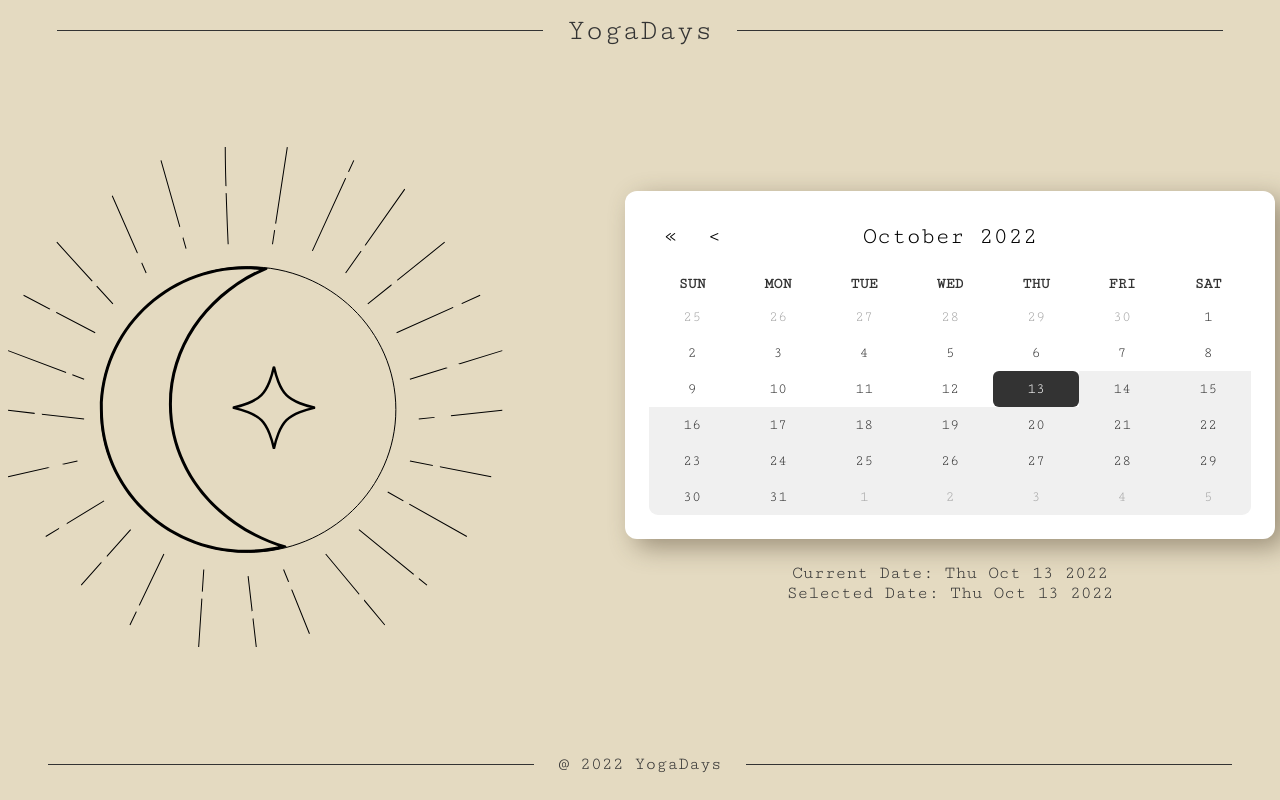
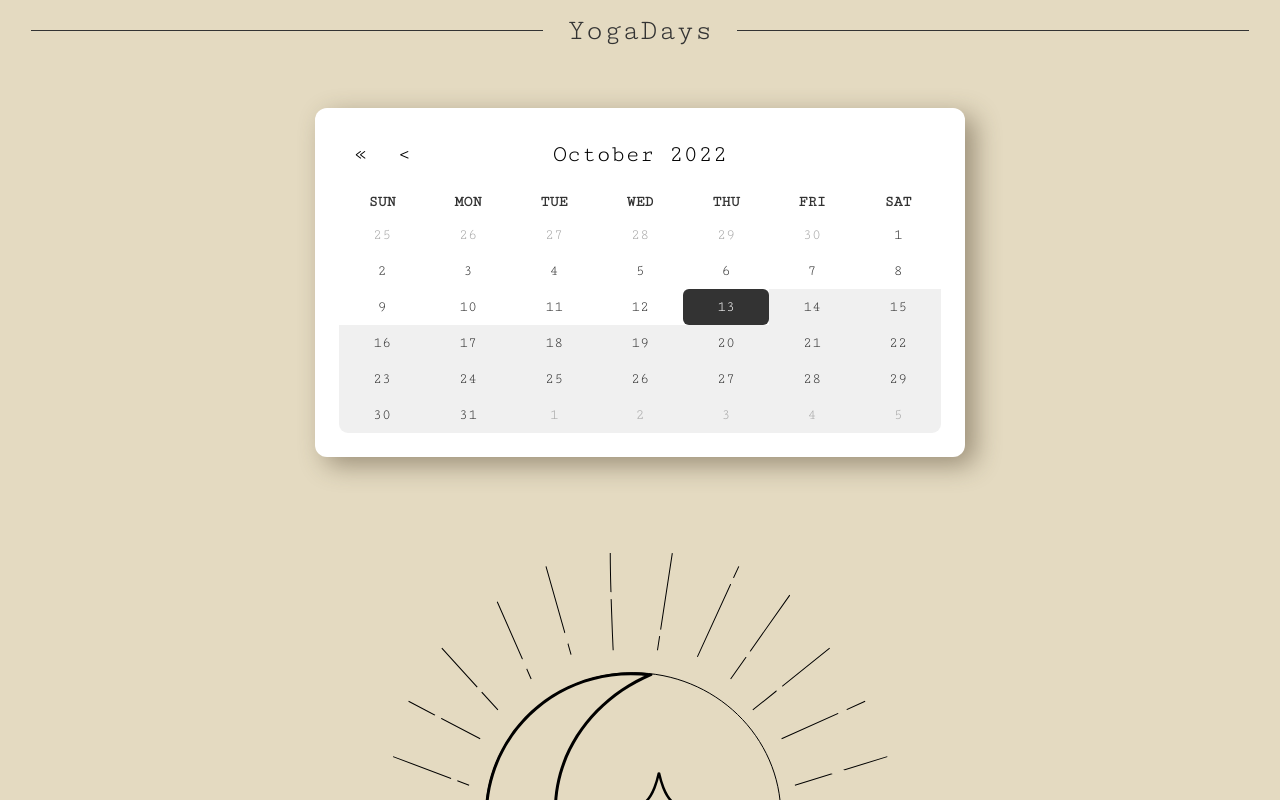
Before and after one commit to Jayden-Doll/YogaDays-Yoga-Tracker, a React (Create React App) app: page / in a window 1280 px wide. Shown: the top 800 px of the page. Built offline with nearby package versions, Linux system fonts and the light colour scheme.

Commit message:
Add video list and randomizer function

```diff
--- a/package.json
+++ b/package.json
@@ -13,7 +13,8 @@
     "react-router": "^6.4.0",
     "react-router-dom": "^6.4.0",
     "react-scripts": "5.0.1",
-    "styled-components": "^5.3.5"
+    "styled-components": "^5.3.5",
+    "uuid": "^9.0.0"
   },
   "scripts": {
     "start": "react-scripts start",
--- a/src/components/navbar/navbar.styles.jsx
+++ b/src/components/navbar/navbar.styles.jsx
@@ -29,7 +29,8 @@ export const Logo = styled(Link)`
 `;
 
 export const Decoration = styled.div`
-  width: 38%;
+  width: 40%;
+  min-width: 10%;
   height: 1px;
 
   background-color: #333;
--- a/src/components/yoga-calendar/yoga-calendar.component.jsx
+++ b/src/components/yoga-calendar/yoga-calendar.component.jsx
@@ -2,7 +2,7 @@ import { useCallback, useEffect, useState } from "react";
 import { useNavigate } from "react-router";
 import { Calendar } from "react-calendar";
 
-import { DateStatus, Status, Wrapper } from "./yoga-calendar.styles";
+import { Wrapper } from "./yoga-calendar.styles";
 
 const YogaCalendar = () => {
   const [currentDate, setCurrentDate] = useState(new Date());
@@ -39,17 +39,13 @@ const YogaCalendar = () => {
     <Wrapper>
       <Calendar
         onChange={onClickDayHandler}
-        showNeighboringMonth="false"
-        view="day"
+        showNeighboringMonth={false}
+        view="month"
         calendarType="US"
         maxDate={currentDate}
         showFixedNumberOfWeeks={true}
         value={selectedDate}
       />
-      <DateStatus>
-        <Status>Current Date: {currentDate.toDateString()}</Status>
-        <Status>Selected Date: {selectedDate.toDateString()}</Status>
-      </DateStatus>
     </Wrapper>
   );
 };
--- a/src/components/yoga-calendar/yoga-calendar.styles.jsx
+++ b/src/components/yoga-calendar/yoga-calendar.styles.jsx
@@ -1,19 +1,6 @@
 import "react-calendar/dist/Calendar.css";
 
 import styled from "styled-components";
-
-export const Status = styled.span`
-  font-size: 1.5rem;
-  color: #333;
-`;
-
-export const DateStatus = styled.div`
-  display: flex;
-  justify-content: center;
-  align-items: center;
-  flex-direction: column;
-  margin-top: 2rem;
-`;
 
 export const Wrapper = styled.div`
   display: flex;
--- a/src/index.css
+++ b/src/index.css
@@ -33,3 +33,16 @@ body {
 
   font-family: "Cutive Mono";
 }
+
+body::-webkit-scrollbar {
+  width: 0.8rem;
+}
+
+body::-webkit-scrollbar-track {
+  background-color: #aea387;
+}
+
+body::-webkit-scrollbar-thumb {
+  background-color: #333333;
+  border-radius: 1rem;
+}
--- a/src/routes/day/day.component.jsx
+++ b/src/routes/day/day.component.jsx
@@ -1,4 +1,7 @@
 import { useParams } from "react-router";
+
+import videoList from "../../utils/videoList.utils";
+import pickRandomVideo from "../../utils/videoPicker.utils";
 
 import { Title, Wrapper } from "./day.styles";
 
--- a/src/routes/day/day.styles.jsx
+++ b/src/routes/day/day.styles.jsx
@@ -7,7 +7,7 @@ export const Wrapper = styled.main`
   justify-content: center;
   align-items: center;
   flex-direction: row;
-  gap: 10rem;
+  flex-direction: column;
 `;
 
 export const Title = styled.h1`
--- a/src/routes/home/home.styles.jsx
+++ b/src/routes/home/home.styles.jsx
@@ -9,7 +9,9 @@ export const Wrapper = styled.main`
   justify-content: center;
   align-items: center;
   flex-direction: row;
-  gap: 10rem;
+  flex-wrap: wrap-reverse;
+  gap: 8rem;
+  padding: 4rem 0;
 `;
 
 export const PageDecoration = styled(MoonImage)``;
--- /dev/null
+++ b/src/utils/videoList.utils.js
@@ -0,0 +1,34 @@
+const videoList = [
+  {
+    videoUrl: "https://www.youtube.com/embed/Eml2xnoLpYE",
+  },
+  {
+    videoUrl: "https://www.youtube.com/embed/sTANio_2E0Q",
+  },
+  {
+    videoUrl: "https://www.youtube.com/embed/Ho9em79_0qg",
+  },
+  {
+    videoUrl: "https://www.youtube.com/embed/5Ju3XvZ6S1Q",
+  },
+  {
+    videoUrl: "https://www.youtube.com/embed/Pz5sO8b9G2o",
+  },
+  {
+    videoUrl: "https://www.youtube.com/embed/j7rKKpwdXNE",
+  },
+  {
+    videoUrl: "https://www.youtube.com/embed/-SD_MucCa6c",
+  },
+  {
+    videoUrl: "https://www.youtube.com/embed/v7AYKMP6rOE",
+  },
+  {
+    videoUrl: "https://www.youtube.com/embed/ZbtVVYBLCug",
+  },
+  {
+    videoUrl: "https://www.youtube.com/embed/4pKly2JojMw",
+  },
+];
+
+export default videoList;
--- /dev/null
+++ b/src/utils/videoPicker.utils.js
@@ -0,0 +1,11 @@
+const pickRandomVideo = (array) => {
+  const length = array.length;
+  const getRandomNumber = () => {
+    return Math.floor(Math.random() * length);
+  };
+  const randomNumber = getRandomNumber();
+  const selectedVideo = array[randomNumber];
+  return selectedVideo;
+};
+
+export default pickRandomVideo;
```
Also changed, not shown: src/contexts/video.context.jsx (added, +12 -0 lines), 1 other file (tests, documents, lock files or other folders).
